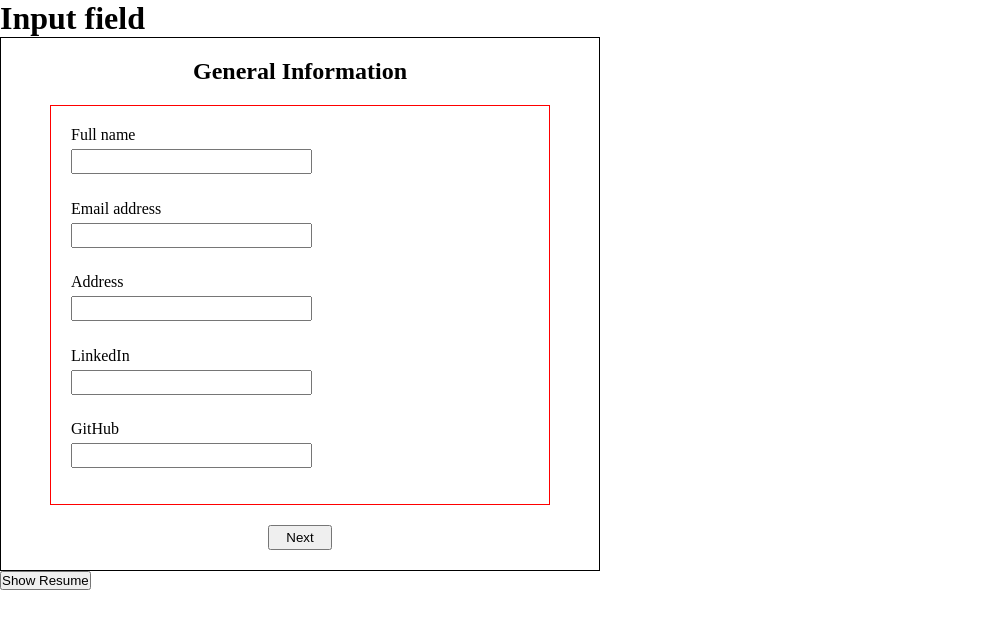
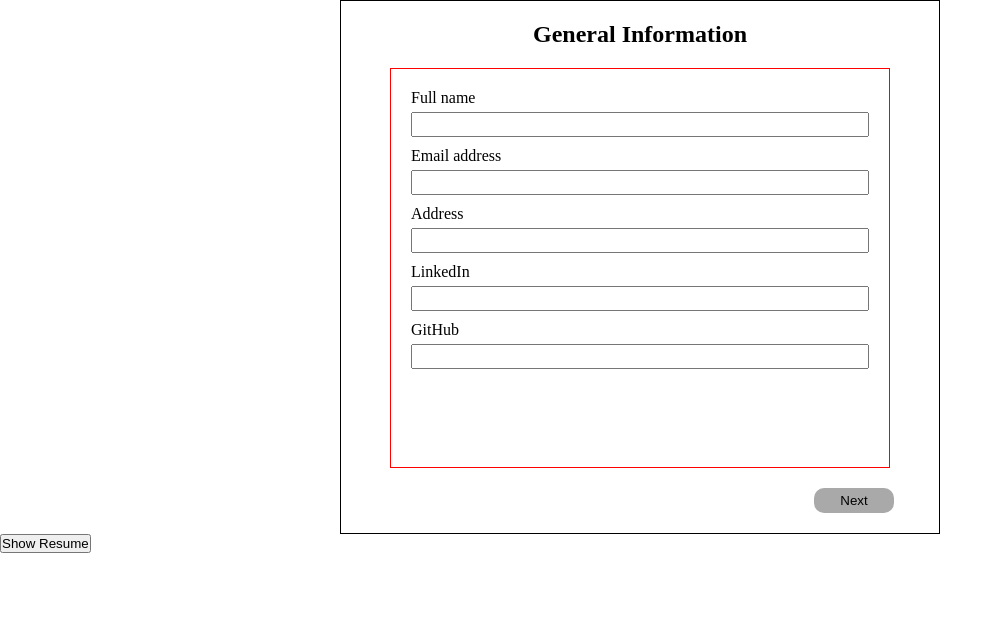
Before and after one commit to kosunghw/cv-application, a React (Vite) app: page / in a window 1280 px wide. Shown: the top 628 px of the page, without its empty margins (0-1003 px from the left). Built offline with nearby package versions, Linux system fonts and the light colour scheme.

Commit message:
Add basic styles to forms.

```diff
--- a/src/components/Form.jsx
+++ b/src/components/Form.jsx
@@ -1,5 +1,5 @@
-import { useState } from 'react';
-import '../styles/form-style.css';
+import { useState } from "react";
+import "../styles/form-style.css";
 
 function Form({
   handleEducationSubmit,
@@ -18,8 +18,7 @@ function Form({
   onGithub,
 }) {
   return (
-    <>
-      <h1>Input field</h1>
+    <div className="form-section">
       {formIndex === 0 && (
         <BasicInformation
           formIndex={formIndex}
@@ -50,7 +49,7 @@ function Form({
           setEducation={setEducation}
         />
       )}
-    </>
+    </div>
   );
 }
 
@@ -65,58 +64,58 @@ function BasicInformation({
   onGithub,
 }) {
   return (
-    <div className='container'>
+    <div className="container">
       <h2>General Information</h2>
-      <form id='info-form'>
-        <label htmlFor='name'>
+      <form id="info-form">
+        <label htmlFor="name">
           Full name
           <input
-            type='text'
-            id='name'
+            type="text"
+            id="name"
             value={person.fullName}
             onChange={onName}
           />
         </label>
 
-        <label htmlFor='email'>
+        <label htmlFor="email">
           Email address
           <input
-            type='text'
-            id='email'
+            type="text"
+            id="email"
             value={person.emailAddress}
             onChange={onEmail}
           />
         </label>
-        <label htmlFor='address'>
+        <label htmlFor="address">
           Address
           <input
-            type='text'
-            id='address'
+            type="text"
+            id="address"
             value={person.address}
             onChange={onAddress}
           />
         </label>
-        <label htmlFor='linkedIn'>
+        <label htmlFor="linkedIn">
           LinkedIn
           <input
-            type='text'
-            id='linkedIn'
+            type="text"
+            id="linkedIn"
             value={person.linkedIn}
             onChange={onLinkedIn}
           />
         </label>
-        <label htmlFor='github'>
+        <label htmlFor="github">
           GitHub
           <input
-            type='text'
-            id='github'
+            type="text"
+            id="github"
             value={person.github}
             onChange={onGithub}
           />
         </label>
       </form>
       <button
-        className='next-button'
+        className="next-button"
         onClick={() => {
           setFormIndex(++formIndex);
         }}
@@ -135,46 +134,40 @@ function Education({
   setEducation,
 }) {
   return (
-    <div>
-      <h4>Education</h4>
+    <div className="container">
+      <h2>Education</h2>
       <form
+        id="edu-form"
         onSubmit={(e) => {
           handleEducationSubmit(e);
         }}
       >
-        <label htmlFor='school-name'>
+        <label htmlFor="school-name">
           School name:
-          <input type='text' id='school-name' />
+          <input type="text" id="school-name" />
         </label>
-        <label htmlFor='degree'>
+        <label htmlFor="degree">
           Degree:
-          <input type='text' id='degree' />
+          <input type="text" id="degree" />
         </label>
-        <label htmlFor='start-date'>
+        <label htmlFor="start-date">
           Start Date:
-          <input type='text' id='edu-start-date' />
+          <input type="text" id="edu-start-date" />
         </label>
-        <label htmlFor='end-date'>
+        <label htmlFor="end-date">
           End Date:
-          <input type='text' id='edu-end-date' />
+          <input type="text" id="edu-end-date" />
         </label>
-        <label htmlFor='location'>
+        <label htmlFor="location">
           Location:
-          <input type='text' id='location' />
+          <input type="text" id="location" />
         </label>
-        <button type='submit'>submit</button>
+        <button type="submit">submit</button>
       </form>
-      <button
-        onClick={() => {
-          setFormIndex(--formIndex);
-        }}
-      >
-        Prev
-      </button>
       <ul>
         {educations.map((education) => (
           <li key={education.eduId}>
-            {education.school}{' '}
+            {education.school}{" "}
             <button
               onClick={() => {
                 setEducation(
@@ -187,6 +180,14 @@ function Education({
           </li>
         ))}
       </ul>
+      <button
+        className="prev-button"
+        onClick={() => {
+          setFormIndex(--formIndex);
+        }}
+      >
+        Prev
+      </button>
     </div>
   );
 }
@@ -199,43 +200,44 @@ function Experience({
   setExperience,
 }) {
   return (
-    <div>
-      <h4>Experience / Projects</h4>
+    <div className="container">
+      <h2>Experience / Projects</h2>
       <form
+        id="ex-form"
         onSubmit={(e) => {
           handleExperienceSubmit(e);
         }}
       >
-        <label htmlFor='job-title'>
+        <label htmlFor="job-title">
           Job Title:
-          <input type='text' id='job-title' />
+          <input type="text" id="job-title" />
         </label>
-        <label htmlFor='company-name'>
+        <label htmlFor="company-name">
           Company Name:
-          <input type='text' id='company-name' />
+          <input type="text" id="company-name" />
         </label>
-        <label htmlFor='job-start-date'>
+        <label htmlFor="job-start-date">
           Start Date:
-          <input type='text' id='job-start-date' />
+          <input type="text" id="job-start-date" />
         </label>
-        <label htmlFor='job-end-date'>
+        <label htmlFor="job-end-date">
           End Date:
-          <input type='text' id='job-end-date' />
+          <input type="text" id="job-end-date" />
         </label>
-        <label htmlFor='job-location'>
+        <label htmlFor="job-location">
           Location:
-          <input type='text' id='job-location' />
+          <input type="text" id="job-location" />
         </label>
-        <label htmlFor='job-description'>
+        <label htmlFor="job-description">
           Description:
-          <textarea name='job-description' id='job-description'></textarea>
+          <textarea name="job-description" id="job-description"></textarea>
         </label>
-        <button type='submit'>submit</button>
+        <button type="submit">submit</button>
       </form>
       <ul>
         {experiences.map((experience) => (
           <li key={experience.experienceId}>
-            {experience.companyName}{' '}
+            {experience.companyName}{" "}
             <button
               onClick={() => {
                 setExperience(
@@ -250,7 +252,9 @@ function Experience({
           </li>
         ))}
       </ul>
+      <div className="button-container">
         <button
+          className="prev-button"
           onClick={() => {
             setFormIndex(--formIndex);
           }}
@@ -258,6 +262,7 @@ function Experience({
           Prev
         </button>
         <button
+          className="next-button"
           onClick={() => {
             setFormIndex(++formIndex);
           }}
@@ -265,6 +270,7 @@ function Experience({
           Next
         </button>
       </div>
+    </div>
   );
 }
 
--- a/src/components/Resume.jsx
+++ b/src/components/Resume.jsx
@@ -1,39 +1,39 @@
-import { useState } from 'react';
-import '../styles/resume-style.css';
+import { useState } from "react";
+import "../styles/resume-style.css";
 
 function Resume({ person, education, experience }) {
   return (
-    <div className='flex-container'>
-      <div className='resume-container'>
-        <div className='resume-top'>
-          <h1 className='full-name'>{person.fullName}</h1>
-          <div className='personal-info'>
+    <div className="flex-container">
+      <div className="resume-container">
+        <div className="resume-top">
+          <h1 className="full-name">{person.fullName}</h1>
+          <div className="personal-info">
             <div>{person.emailAddress}</div>
             <div>{person.address}</div>
             <div>
-              <a href={'https://' + person.linkedIn} target='_blank'>
-                LinkedIn
+              <a href={"https://" + person.linkedIn} target="_blank">
+                {person.linkedIn}
               </a>
             </div>
             <div>
-              <a href={'https://' + person.github} target='_blank'>
-                GitHub
+              <a href={"https://" + person.github} target="_blank">
+                {person.github}
               </a>
             </div>
           </div>
         </div>
-        <div className='experience'>
-          <div className='section'>Experience</div>
-          <ul className='list'>
+        <div className="experience">
+          <div className="section">Experience</div>
+          <ul className="list">
             {experience.map((item) => {
               return (
                 <>
-                  <li className='experience-list-item' key={item.experienceId}>
-                    <div className='experience-title'>{item.jobTitle}</div>
-                    <div className='experience-name'>{item.companyName}</div>
-                    <div className='experience-date'>{item.date}</div>
-                    <div className='experience-location'>{item.location}</div>
-                    <div className='experience-description'>
+                  <li className="experience-list-item" key={item.experienceId}>
+                    <div className="experience-title">{item.jobTitle}</div>
+                    <div className="experience-name">{item.companyName}</div>
+                    <div className="experience-date">{item.date}</div>
+                    <div className="experience-location">{item.location}</div>
+                    <div className="experience-description">
                       {item.description}
                     </div>
                   </li>
@@ -42,17 +42,17 @@ function Resume({ person, education, experience }) {
             })}
           </ul>
         </div>
-        <div className='education'>
-          <div className='section'>Education</div>
-          <ul className='list'>
+        <div className="education">
+          <div className="section">Education</div>
+          <ul className="list">
             {education.map((item) => {
               return (
                 <>
-                  <li className='edu-list-item' key={item.eduId}>
-                    <span className='edu-degree'>{item.degree} | </span>
-                    <span className='edu-school'> {item.school} | </span>
-                    <span className='edu-location'> {item.location}</span>
-                    <span className='edu-date'>{item.date}</span>
+                  <li className="edu-list-item" key={item.eduId}>
+                    <span className="edu-degree">{item.degree} | </span>
+                    <span className="edu-school"> {item.school} | </span>
+                    <span className="edu-location"> {item.location}</span>
+                    <span className="edu-date">{item.date}</span>
                   </li>
                 </>
               );
--- a/src/styles/form-style.css
+++ b/src/styles/form-style.css
@@ -1,3 +1,8 @@
+.form-section {
+  display: flex;
+  justify-content: center;
+}
+
 .container {
   display: flex;
   flex-direction: column;
@@ -8,15 +13,20 @@
   border: 1px solid #000;
 }
 
-.container #info-form {
+.container #info-form,
+.container #ex-form,
+.container #edu-form {
   padding: 20px;
   display: flex;
-  flex-wrap: wrap;
-  justify-content: space-between;
+  flex-direction: column;
   gap: 10px;
   height: 400px;
   width: 500px;
   border: 1px solid red;
+}
+
+.container #ex-form {
+  height: 450px;
 }
 
 label {
@@ -35,8 +45,34 @@ h2 {
   text-align: center;
 }
 
-button.next-button {
-  /* align-self: flex-end; */
-  width: 4rem;
+.button-container {
+  padding: 0 25px 0 25px;
+  width: 100%;
+  display: flex;
+  justify-content: space-between;
+}
+
+button.next-button,
+button.prev-button {
+  width: 5rem;
   height: 25px;
+  border-radius: 10px;
+  border: none;
+  background-color: darkgray;
 }
+
+#edu-form ~ .prev-button {
+  align-self: flex-start;
+  margin-left: 25px;
+}
+
+#info-form + .next-button {
+  align-self: flex-end;
+  margin-right: 25px;
+}
+
+button.next-button:hover,
+button.prev-button:hover {
+  background-color: rgb(196, 196, 196);
+  cursor: pointer;
+}
--- a/src/styles/resume-style.css
+++ b/src/styles/resume-style.css
@@ -95,4 +95,5 @@ span.edu-school {
 
 .edu-date {
   float: right;
+  font-weight: bold;
 }
```
Lines whose indentation alone changed are shown as unchanged.
